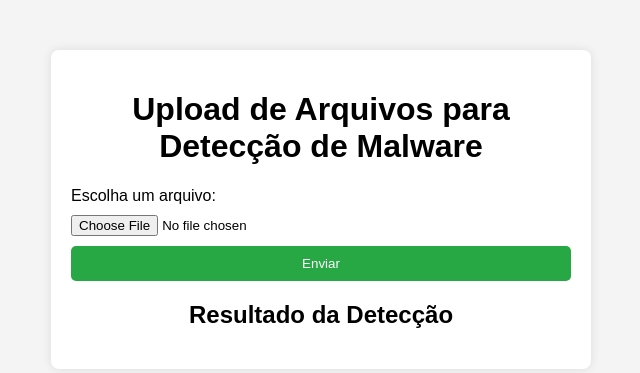
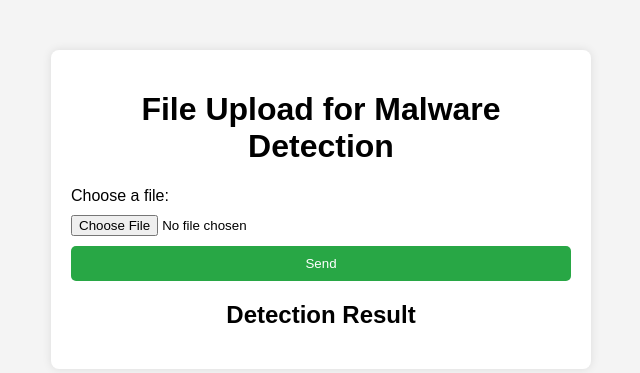
Before and after one commit to Moon-Cloud-Services/lunaris-sentient-core, a Flask app: template lunaris-sentient-core/app/templates/upload_malware.html in a window 1280 px wide. Shown: the top 373 px of the page, without its empty margins (319-959 px from the left). Run offline with Flask 3, Linux system fonts and the light colour scheme; the template is opened without the code that fills it, so the values that code supplies are empty.

Commit message:
Update upload_malware.html

```diff
--- a/lunaris-sentient-core/app/templates/upload_malware.html
+++ b/lunaris-sentient-core/app/templates/upload_malware.html
@@ -3,7 +3,7 @@
 <head>
     <meta charset="UTF-8">
     <meta name="viewport" content="width=device-width, initial-scale=1.0">
-    <title>Upload de Arquivos de Malware</title>
+    <title>Malware File Upload</title>
     <style>
         body {
             font-family: Arial, sans-serif;
@@ -49,14 +49,14 @@
 </head>
 <body>
     <div class="container">
-        <h1>Upload de Arquivos para Detecção de Malware</h1>
+        <h1>File Upload for Malware Detection</h1>
         <form action="/upload_malware" method="post" enctype="multipart/form-data" id="uploadMalwareForm">
-            <label for="file">Escolha um arquivo:</label>
+            <label for="file">Choose a file:</label>
             <input type="file" name="file" id="file" accept=".dat, .bin, .exe" required>
-            <button type="submit">Enviar</button>
+            <button type="submit">Send</button>
         </form>
         <div class="result" id="result">
-            <h2>Resultado da Detecção</h2>
+            <h2>Detection Result</h2>
             <p id="resultContent"></p>
         </div>
     </div>
```
